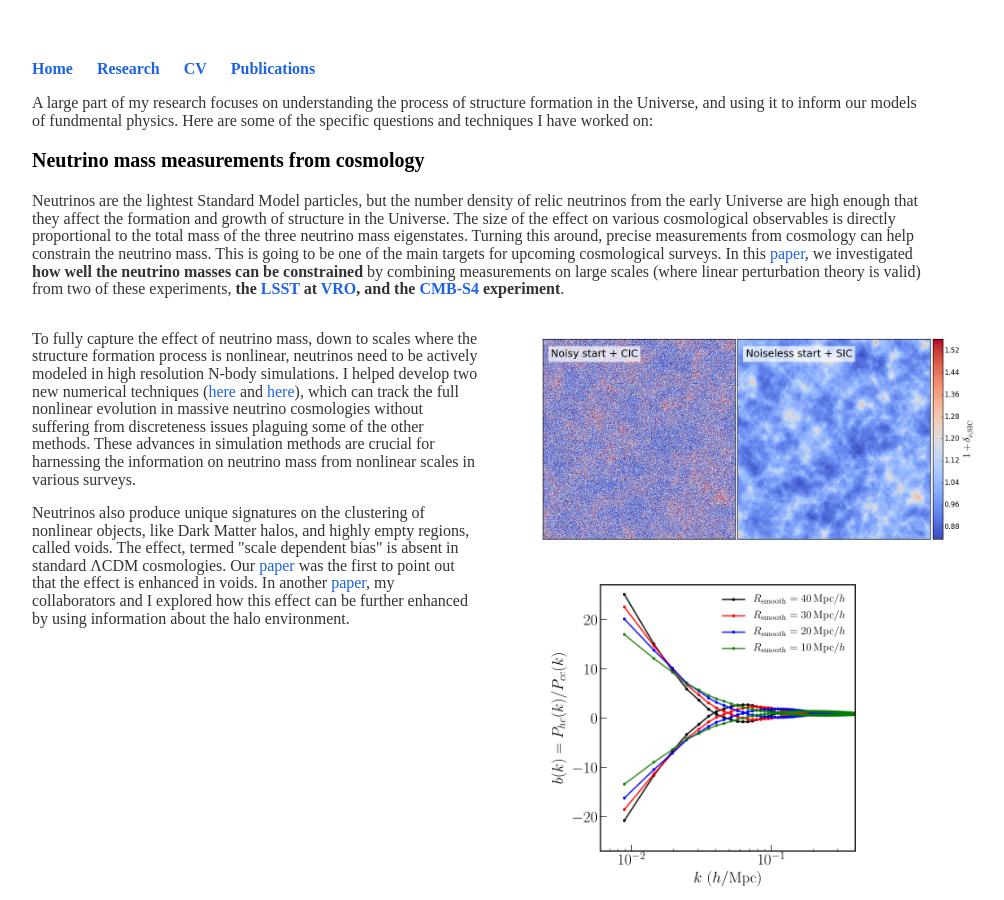
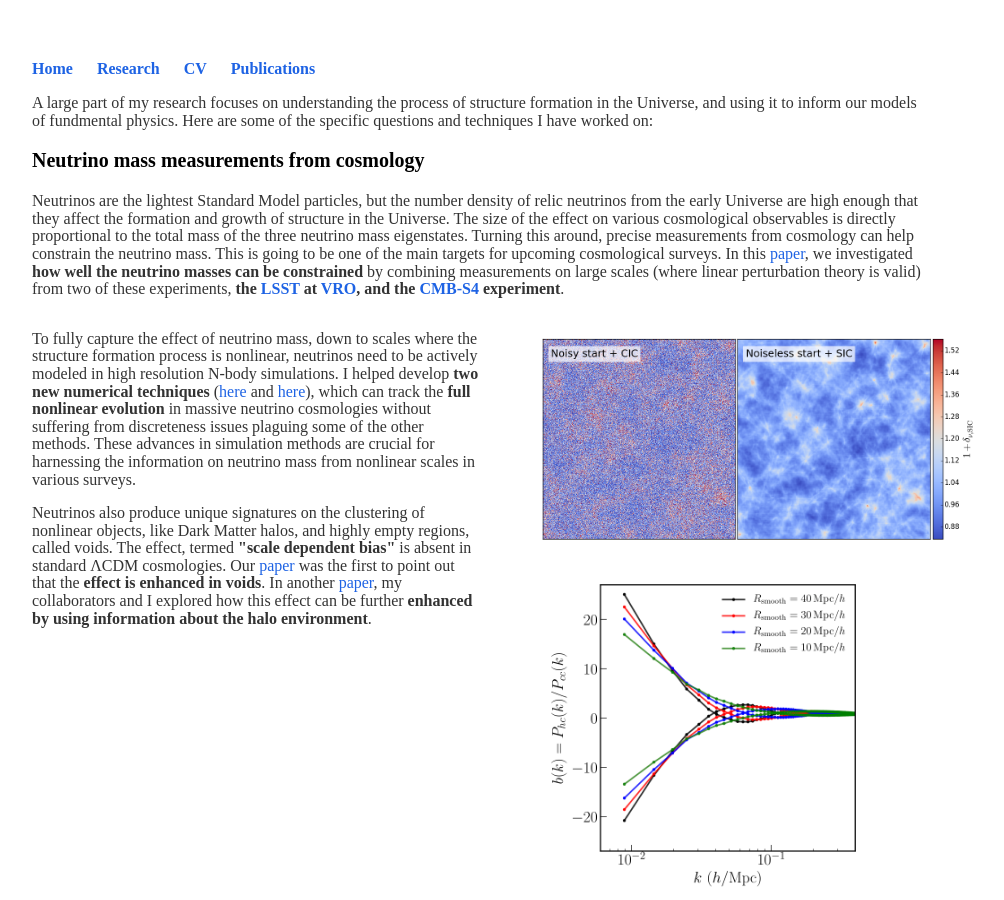
Before and after one commit to arkabanerjee/arkabanerjee.github.io, a Jekyll site: the page built from research/index.html, in a window 1280 px wide and 900 px high. Shown: the whole window, without its empty margins (160-1164 px from the left). Built offline with Jekyll 4.4.1, drawn with Linux system fonts in a browser that asks for light colours.

```diff
--- a/research/index.html
+++ b/research/index.html
@@ -10,8 +10,8 @@
     <p></p>
     <div style="width: 100%;">
         <div style="width: 50%; height: 600px; float: left;">
-             <p>To fully capture the effect of neutrino mass, down to scales where the structure formation process is nonlinear, neutrinos need to be actively modeled in high resolution N-body simulations. I helped develop two new numerical techniques (<a href="https://arxiv.org/abs/1606.06167">here</a> and <a href="https://arxiv.org/abs/1801.03906">here</a>), which can track the full nonlinear evolution in massive neutrino cosmologies without suffering from discreteness issues plaguing some of the other methods. These advances in simulation methods are crucial for harnessing the information on neutrino mass from nonlinear scales in various surveys.</p>
-             <p>Neutrinos also produce unique signatures on the clustering of nonlinear objects, like Dark Matter halos, and highly empty regions, called voids. The effect, termed "scale dependent bias" is absent in standard ΛCDM cosmologies. Our <a href="https://arxiv.org/abs/1606.06167">paper</a> was the first to point out that the effect is enhanced in voids. In another <a href="https://arxiv.org/abs/1907.06598">paper</a>, my collaborators and I explored how this effect can be further enhanced by using information about the halo environment.</p>
+             <p>To fully capture the effect of neutrino mass, down to scales where the structure formation process is nonlinear, neutrinos need to be actively modeled in high resolution N-body simulations. I helped develop <strong>two new numerical techniques</strong> (<a href="https://arxiv.org/abs/1606.06167">here</a> and <a href="https://arxiv.org/abs/1801.03906">here</a>), which can track the <strong>full nonlinear evolution</strong> in massive neutrino cosmologies without suffering from discreteness issues plaguing some of the other methods. These advances in simulation methods are crucial for harnessing the information on neutrino mass from nonlinear scales in various surveys.</p>
+             <p>Neutrinos also produce unique signatures on the clustering of nonlinear objects, like Dark Matter halos, and highly empty regions, called voids. The effect, termed <strong>"scale dependent bias"</strong> is absent in standard ΛCDM cosmologies. Our <a href="https://arxiv.org/abs/1606.06167">paper</a> was the first to point out that the <strong>effect is enhanced in voids</strong>. In another <a href="https://arxiv.org/abs/1907.06598">paper</a>, my collaborators and I explored how this effect can be further <strong>enhanced by using information about the halo environment</strong>.</p>
         </div>
         <div style="margin-left: 50%; height: 600px;">
             <img src="pic_vs_sic.png" width="500" height="250" >
```
